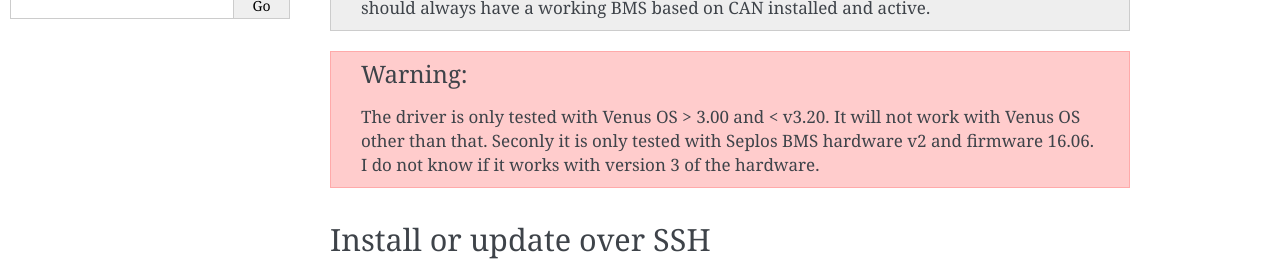
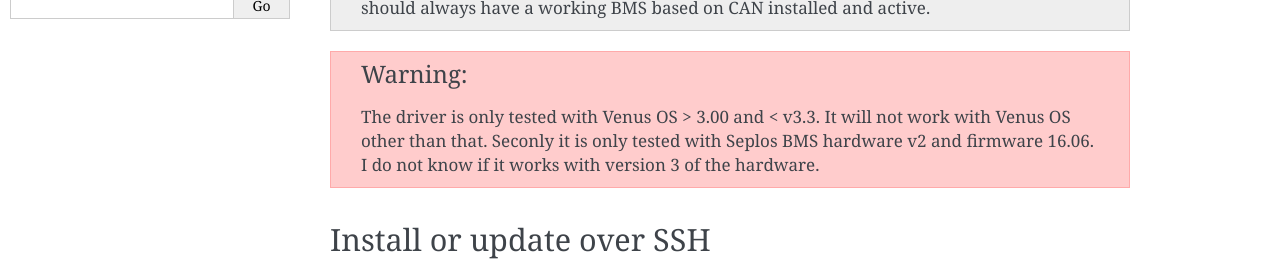
Before and after one commit to mworion/dbus-seplos, a Sphinx documentation site: the page built from doc/installation/index.rst, in a window 1280 px wide and 900 px high. Shown: the part 320-599 px from the top of the window. Built offline with Sphinx 7.4.7, drawn with Linux system fonts in a browser that asks for light colours.

Commit message:
optimize

```diff
--- a/doc/installation/index.rst
+++ b/doc/installation/index.rst
@@ -8,7 +8,7 @@
           battery system. You should always have a working BMS based on CAN
           installed and active.
 
-.. warning:: The driver is only tested with Venus OS > 3.00 and < v3.20. It will
+.. warning:: The driver is only tested with Venus OS > 3.00 and < v3.3. It will
              not work with Venus OS other than that. Seconly it is only tested
              with Seplos BMS hardware v2 and firmware 16.06. I do not know if it
              works with version 3 of the hardware.
```
